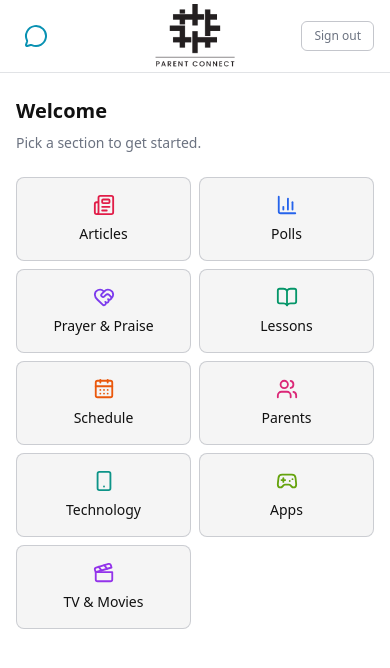
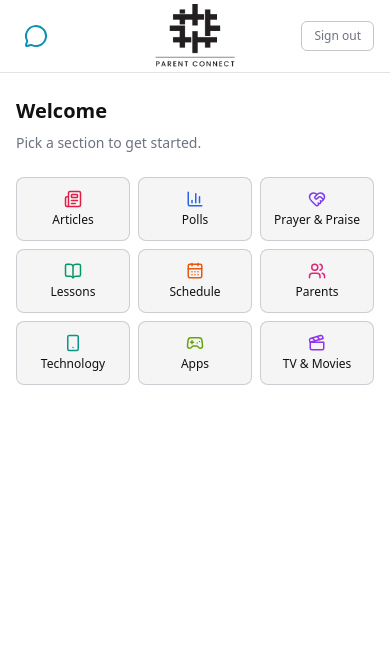
Before and after one commit to tbw0391/Parent-Hub, a Next.js app: page / in a window 390 px wide. Shown: the top 668 px of the page. Built offline with nearby package versions, Linux system fonts and the light colour scheme; no server answers; the database is empty.

Commit message:
Make dashboard nav buttons smaller and 3 across
Removes the sm: breakpoint so the grid is always 3 columns, and
shrinks button padding, gap, text, and icon size.

Co-Authored-By: Claude Sonnet 5 <noreply@anthropic.com>
Claude-Session: https://claude.ai/code/session_016nAfaS2viuyFNPzPHxZBxz

```diff
--- a/app/(app)/page.tsx
+++ b/app/(app)/page.tsx
@@ -22,16 +22,16 @@ export default async function HomePage() {
         <p className="mt-2 text-sm text-acidDim">Pick a section to get started.</p>
       </div>
 
-      <nav className="grid grid-cols-2 gap-2 sm:grid-cols-3">
+      <nav className="grid grid-cols-3 gap-2">
         {items.map((item) => {
           const Icon = item.icon;
           return (
             <Link
               key={item.href}
               href={item.href}
-              className="flex flex-col items-center gap-2 rounded-lg border border-acidDim/30 bg-panel px-3 py-4 text-center text-sm font-medium text-ink transition hover:border-acid"
+              className="flex flex-col items-center gap-1 rounded-lg border border-acidDim/30 bg-panel px-2 py-3 text-center text-xs font-medium text-ink transition hover:border-acid"
             >
-              <Icon size={22} color={item.color} strokeWidth={2} aria-hidden />
+              <Icon size={18} color={item.color} strokeWidth={2} aria-hidden />
               {item.label}
             </Link>
           );
```
